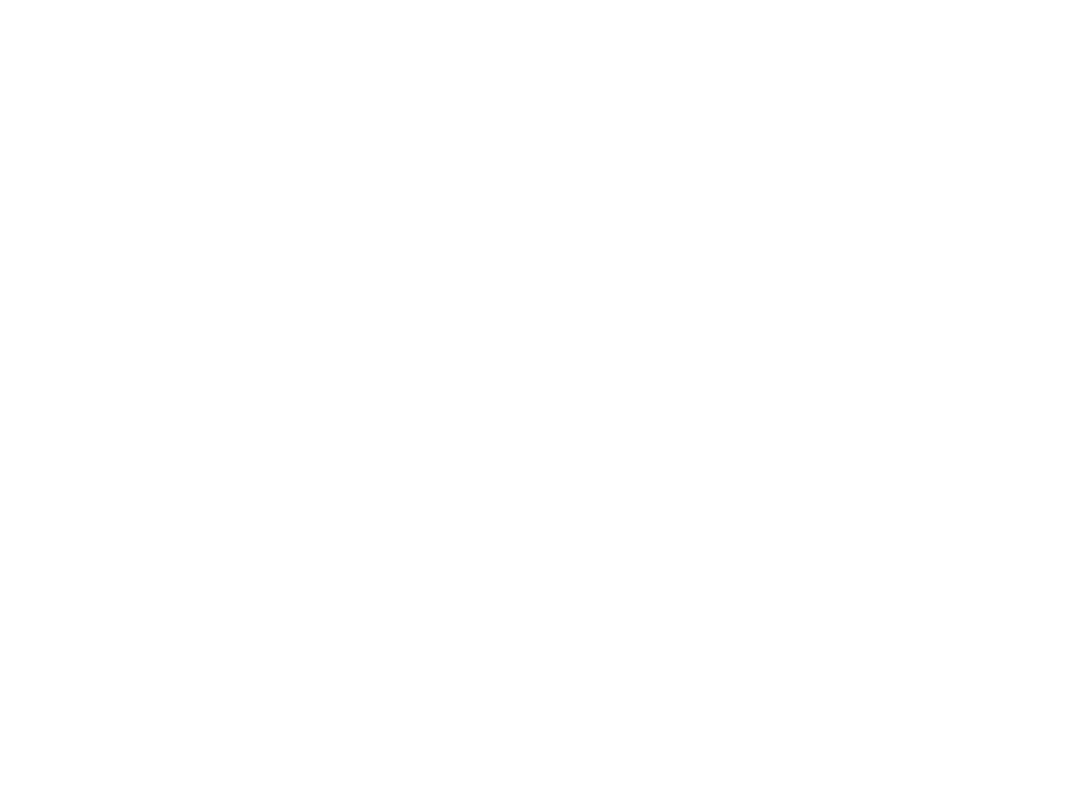
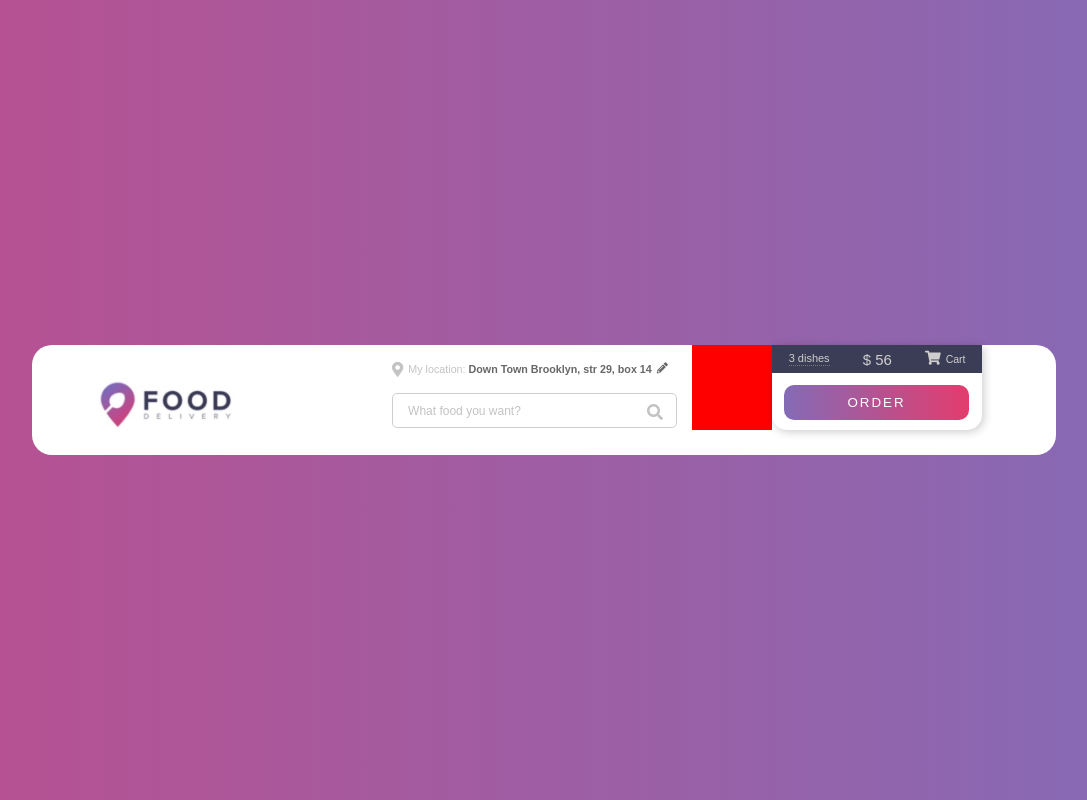
Before and after one commit to valehaw/practica-maquetado, a plain HTML site: page index.html in a window 1280 px wide. Shown: the whole page, without its empty margins (96-1183 px from the left). Drawn offline with Linux system fonts and the light colour scheme.

Commit message:
sections: location y order terminados

```diff
--- a/index.html
+++ b/index.html
@@ -4,13 +4,55 @@
   <meta charset="UTF-8">
   <meta name="viewport" content="width=device-width, initial-scale=1.0">
   <meta http-equiv="X-UA-Compatible" content="ie=edge">
+  <link rel="stylesheet" href="https://cdnjs.cloudflare.com/ajax/libs/font-awesome/5.13.0/css/all.min.css">
   <title>Food Delivery</title>
   <link rel="stylesheet" href="style.css">
 </head>
 <body>
-  <section class="top-menu"></section>
-  <section id="hero"></section>
-  <section class="ingredientes"></section>
-  <section class="carta"></section>
+  <div id="container">
+    <section class="top-menu">
+        <img class="logo" src="img/logo.png" alt="logo">
+
+        <section class="order-info">
+
+          <div class="location">
+            <div class="address">
+              <i class="fas fa-map-marker-alt"></i>
+              <h6>My location: <span>Down Town Brooklyn, str 29, box 14</span></h6>
+              <i class="fas fa-pencil-alt"></i>
+            </div>
+            <input id='search-text-input' type="text" name="text" placeholder="What food you want?">
+            <div class="button-holder">
+              <i class="fas fa-search"></i>
+            </div>
+          </div>
+
+          <div class="top-dishes"></div>
+
+          <section class="order">
+
+            <div class="order-detail">
+                <a class="quantity" href="#">3 dishes</a>
+                <a class="price" href="#">$ 56</a>
+                <a class="cart" href="#">
+                  <i class="fas fa-shopping-cart"></i>
+                  Cart</a>
+              </div>
+
+              <button class="order-button" type="submit">ORDER</button>
+
+          </section>
+        </section>
+
+      <div>
+
+      </div>
+    </section>
+    <section id="hero"></section>
+    <main>
+      <section class="ingredientes"></section>
+      <section class="carta"></section>
+    </main>
+  </div>
 </body>
 </html>
--- a/style.css
+++ b/style.css
@@ -23,5 +23,193 @@
 }
 
 body{
+  background: linear-gradient(to right, #ba5090, #846bb6);
+  margin: 0;
+  display: flex;
+  align-items: center;
+  justify-content: center;
+  height: 100vh;
+}
+
+a{
+  text-decoration: none;
+  color: rgb(207, 206, 206);
+  font-family: Arial, Helvetica, sans-serif;
+}
+
+h6{
+  margin: 0;
+  padding: 18px 0;
+  font-family: Arial, Helvetica, sans-serif;
+  color:rgb(196, 195, 195);
+  font-weight: 300;
 
 }
+
+span{
+  font-weight: 700;
+  color:rgb(104, 103, 103);
+
+}
+
+#container{
+  background: white;
+  width: 80%;
+  margin: 40px auto 40px auto;
+  height: auto;
+  border-radius: 20px;
+}
+
+.top-menu{
+  height: 110px;
+  box-sizing: border-box;
+  padding: 0 50px;
+  display: flex;
+  flex-direction: row;
+  justify-content: space-evenly;
+}
+
+.logo{
+  padding-top: 30px;
+  height: 60px;
+  margin-right: 20px;
+}
+
+.order-info{
+
+  margin-left: 120px;
+  height: 85px;
+  display: flex;
+  justify-content:space-around;
+}
+
+.location{
+  width: 300px;
+  box-sizing: border-box;
+  padding-right: 15px;
+  position: relative;
+}
+
+.top-dishes{
+  background: red;
+  width: 80px;
+  box-sizing: border-box;
+  padding: 15px;
+}
+
+.order-info{
+  height: 85px;
+  display: flex;
+  flex-direction: row;
+  justify-content: space-around;
+}
+
+.order{
+  background: white;
+  height: 85px;
+  width: 210px;
+  box-shadow: 2px 2px 10px rgba(0, 0, 0, 0.199);
+  border-bottom-left-radius:  15px;
+  border-bottom-right-radius: 15px;
+}
+
+.order-detail{
+  background: #3b3c55;
+  display: flex;
+  flex-direction: row;
+  justify-content: space-around;
+  font-family: Arial, Helvetica, sans-serif;
+  color: rgb(187, 185, 185);
+  height: 28px;
+  box-sizing: border-box;
+  padding-top: 6px;
+}
+
+.quantity{
+
+  font-size: 11px;
+  height: 15px;
+  border-bottom: 0.5px dotted rgb(121, 120, 120);
+  padding-top: 1px;
+  box-sizing: border-box;
+}
+
+.price{
+  font-size: 15px;
+}
+
+.cart{
+  font-size: 10.5px;
+}
+
+.fa-shopping-cart{
+  font-size: 14px;
+  padding-right: 2px;
+  box-sizing: border-box;
+}
+
+.order-button{
+  color: white;
+  letter-spacing: 2px;
+  width: 88%;
+  padding: 10px;
+  box-sizing: border-box;
+  margin: 12px;
+  border-radius: 10px;
+  border: none;
+  background: linear-gradient(to right, #846bb6, #e33c6e );
+  cursor: pointer;
+}
+
+.order-button:hover{
+  background: linear-gradient(to right, #6741b4, #e61050 );
+
+}
+
+#search-text-input{
+  width: 100%;
+  margin: 0;
+  border: 1px solid rgb(209, 205, 205);
+  border-radius: 5px;
+  height: 35px;
+  box-sizing: border-box;
+  padding-left: 15px;
+}
+
+::placeholder{
+  color: rgb(196, 195, 195);
+  font-size: 12px;
+}
+
+.button-holder{
+  top:59px;
+  position: absolute;
+  left: 255px;
+}
+
+.fa-search{
+  color: rgb(196, 195, 195);
+  cursor: pointer;
+}
+
+.address{
+  display: flex;
+  flex-direction: row;
+}
+
+.fa-map-marker-alt{
+  height: 48px;
+  padding: 17px 5px 0 0;
+  font-size: 15px;
+  box-sizing: border-box;
+  color:rgb(196, 195, 195);
+
+}
+
+.fa-pencil-alt{
+  box-sizing: border-box;
+  color:rgb(104, 103, 103);
+  padding: 17px 0 0 5px;
+  font-size: 11px;
+  cursor: pointer;
+}
```
Also changed, not shown: img/logo.png (added).
